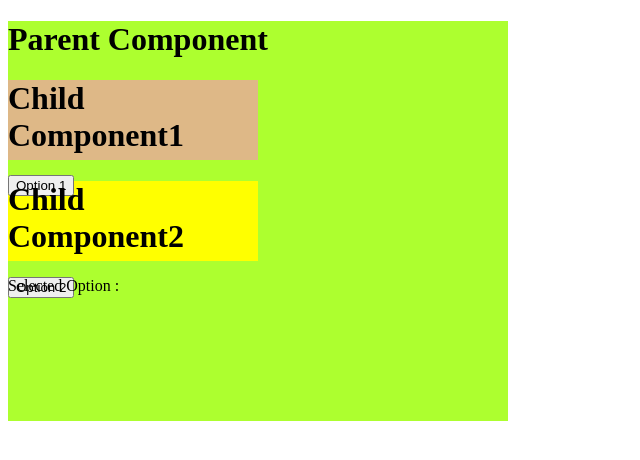
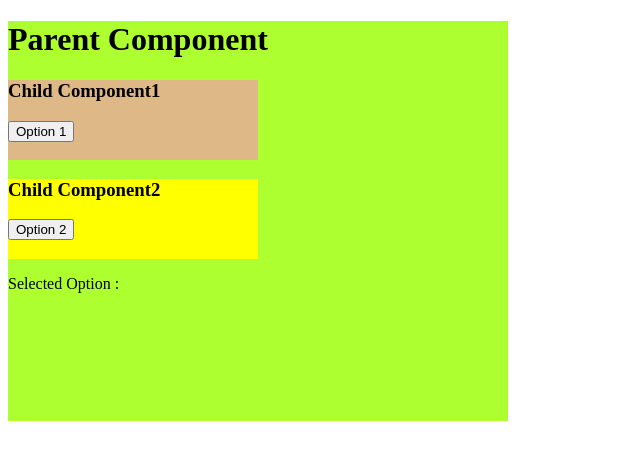
Before and after one commit to acciojob/lift-state-up-3-mvikram123, a React app: page / in a window 1280 px wide. Shown: the top 460 px of the page, without its empty margins (0-640 px from the left). Built offline with nearby package versions, Linux system fonts and the light colour scheme.

Commit message:
submitting code-Sun Aug 20 2023 17:02:57 GMT+0530 (India Standard Time)

```diff
--- a/src/components/Child.js
+++ b/src/components/Child.js
@@ -24,11 +24,11 @@ const Child=({selectedOption,setSelectedOption})=>{
         <div className="child">
 
             <div className="child1">
-                <h1>Child Component1</h1>
+                <h3>Child Component1</h3>
             <button onClick={click1}>Option 1</button>
             </div>
             <div className="child2">
-            <h1>Child Component2</h1>
+            <h3>Child Component2</h3>
             <button onClick={click2}>Option 2</button>
 
             </div>
```
